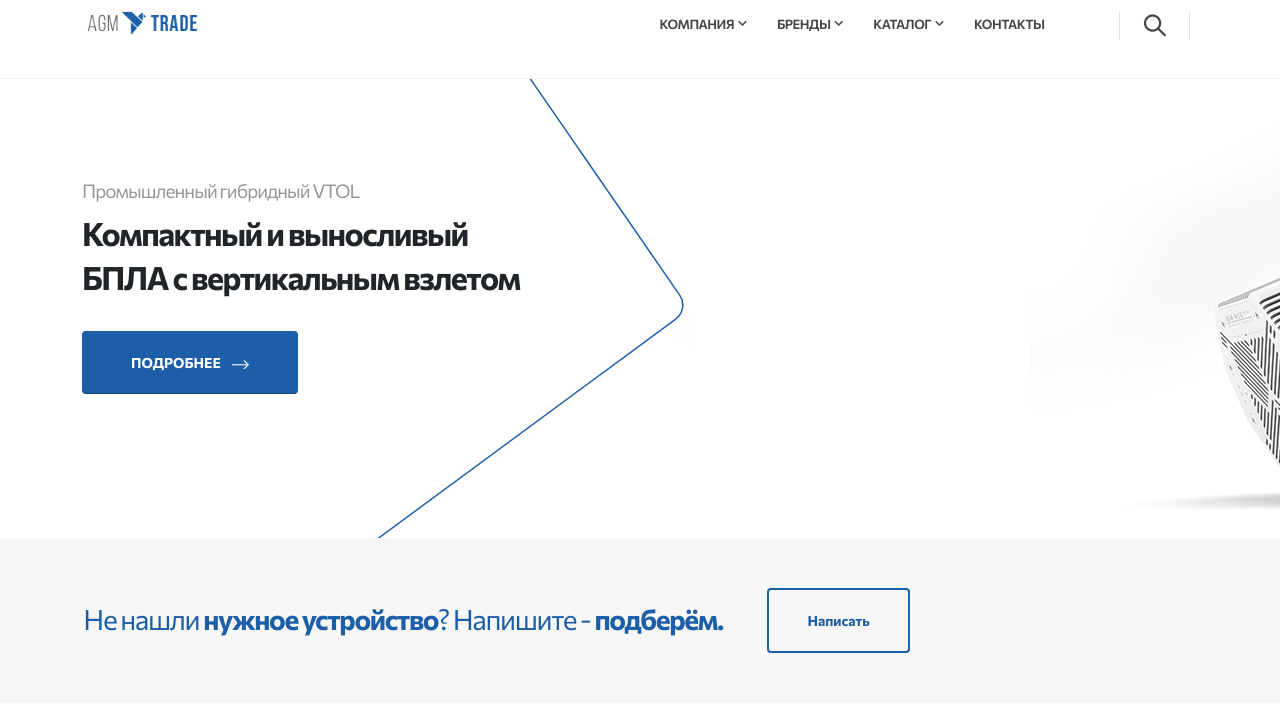
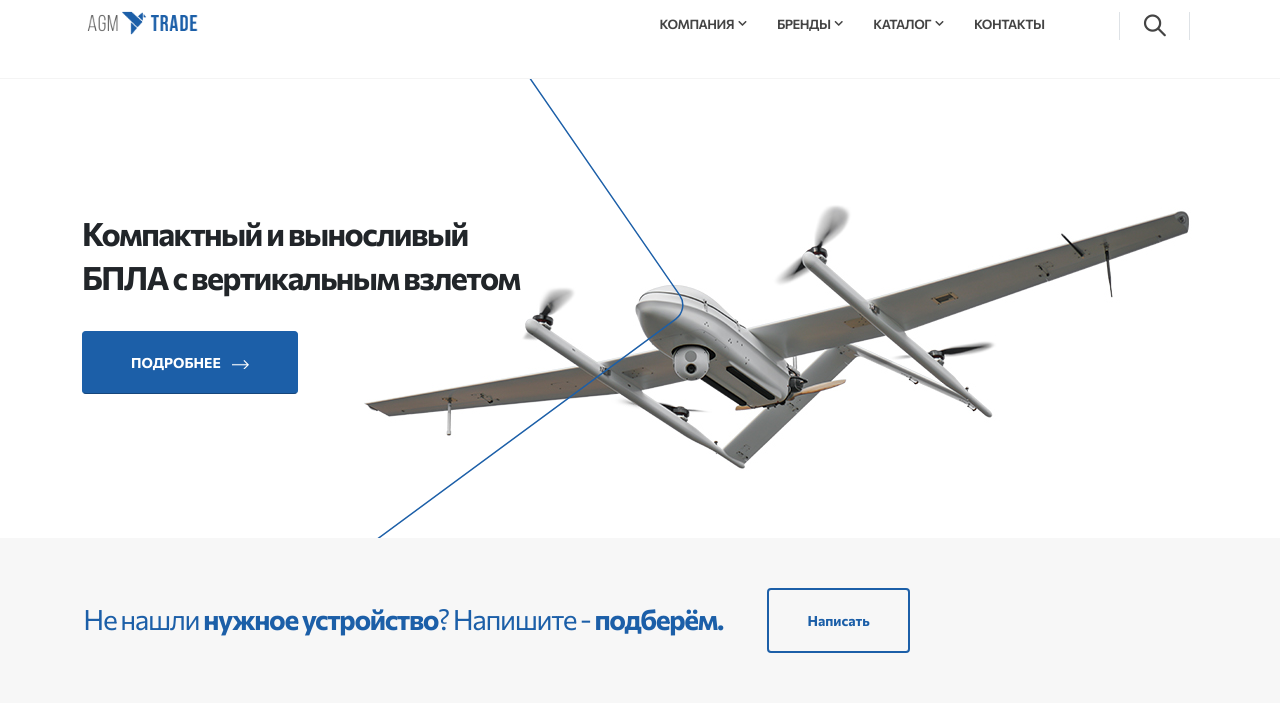
Before and after one commit to SMplg/trade, a Django app: page / in a window 1280 px wide. Shown: the part 127-848 px from the top of the page. Run offline with Django 3.2, Linux system fonts and the light colour scheme; data comes from the database, SQL or seed files in the repository; some libraries are stand-ins or nearby versions.

Commit message:
Главный баннер (убран белый блок,изображение по правому краю

```diff
--- a/mainapp/static/mainapp/css/custom.css
+++ b/mainapp/static/mainapp/css/custom.css
@@ -34,3 +34,11 @@ div .bg-white-circle {
 .b24-form-content {
   padding: 0 !important;
 }
+
+/* Главный баннер, приклеиваем к правому краю, чтобы изображение было лучше видно */
+.main-banner {
+  position: absolute !important;
+  top: 0 !important;
+  right: 0 !important;
+
+}
--- a/mainapp/static/mainapp/css/styles.css
+++ b/mainapp/static/mainapp/css/styles.css
@@ -76,7 +76,10 @@
 
 .custom-section-background .container:before {
 		content: '';
-		position: absolute;
+
+		/* Мешающий кусочек белого фона на главном баннере */
+		/* position: absolute;  */
+
 		top: 50%;
 		right: 85%;
 		width: 100vw;
--- a/mainapp/templates/mainapp/index.html
+++ b/mainapp/templates/mainapp/index.html
@@ -30,20 +30,19 @@
 	<section class="section custom-section-background position-relative border-0 overflow-hidden m-0 p-0">
 		<div class="position-absolute top-0 left-0 right-0 bottom-0 animated fadeIn" style="animation-delay: 100ms;">
 			<div class="background-image-wrapper custom-background-style-1 position-absolute top-0 left-0 right-0 bottom-0 animated kenBurnsToRight">
-				<img src="{% static 'mainapp/images/background-1.jpg' %}" alt="">
+				<img class="main-banner" src="{% static 'mainapp/images/background-1.jpg' %}" alt="">
 				<!-- style="background-image: url(img/background-1.jpg); background-position: center right; animation-duration: 30s;" -->
 			</div>
 		</div>
 		<div class="container position-relative py-sm-5 my-5">
 			<svg class="custom-svg-1 d-none d-sm-block" version="1.1" xmlns="http://www.w3.org/2000/svg" xmlns:xlink="http://www.w3.org/1999/xlink" x="0px" y="0px" viewBox="0 0 649 578">
-				<path fill="#FFF" d="M-225.5,154.7l358.45,456.96c7.71,9.83,21.92,11.54,31.75,3.84l456.96-358.45c9.83-7.71,11.54-21.92,3.84-31.75
-					L267.05-231.66c-7.71-9.83-21.92-11.54-31.75-3.84l-456.96,358.45C-231.49,130.66-233.2,144.87-225.5,154.7z"/>
+				<path fill="none" d="M496-21l202.27,292.91c5.42,7.85,3.63,18.59-4.05,24.25L198,603"/>
 				<path class="animated customLineAnim" fill="none" stroke="#1C5FA8" stroke-width="1.5" stroke-miterlimit="10" d="M416-21l202.27,292.91c5.42,7.85,3.63,18.59-4.05,24.25L198,603" style="animation-delay: 300ms; animation-duration: 5s;"/>
 			</svg>
 			<div class="row mb-5">
 				<div class="col-md-8 col-lg-6 col-xl-5">
 					<div class="overflow-auto mb-1">
-						<h2 class="font-weight-regular text-color-grey text-4-5 line-height-2 line-height-sm-7 mb-0 appear-animation" data-appear-animation="maskRight" data-appear-animation-delay="100">Промышленный гибридный VTOL</h2>
+						<h2 class="font-weight-regular text-color-light text-4-5 line-height-2 line-height-sm-7 mb-0 appear-animation" data-appear-animation="maskRight" data-appear-animation-delay="100">Промышленный гибридный VTOL</h2>
 					</div>
 					<h1 class="text-color-dark font-weight-bold text-8 pb-2 mb-4 appear-animation" data-appear-animation="maskRight" data-appear-animation-delay="50">Компактный и выносливый БПЛА с вертикальным взлетом</h1>
 					<a href="#" class="btn btn-primary custom-btn-border-radius custom-btn-arrow-effect-1 font-weight-bold text-3 px-5 btn-py-3 appear-animation" data-appear-animation="fadeInUpShorter" data-appear-animation-delay="1300">
```
Also changed, not shown: mainapp/static/mainapp/images/background-1.jpg.
